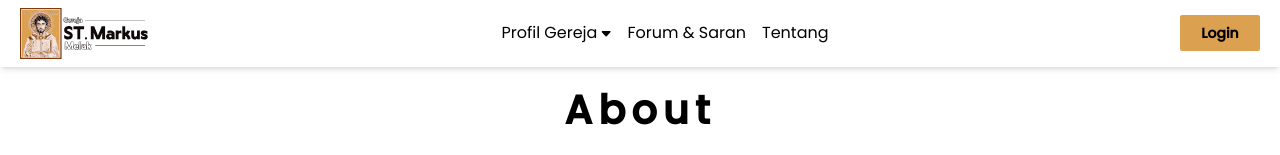
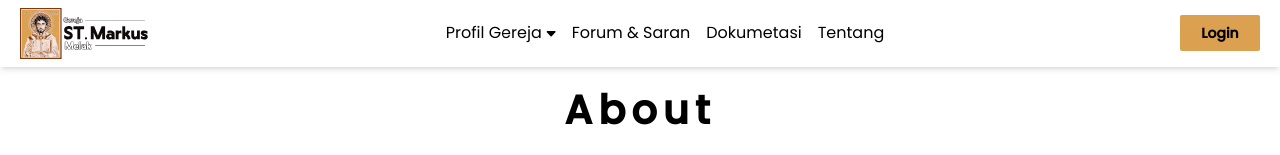
Before and after one commit to HaiPigGi/church-app, a Next.js app in the folder next-app/: page /pages/tim in a window 1280 px wide. Shown: the top 155 px of the page. Built offline with nearby package versions, Linux system fonts and the light colour scheme.

Commit message:
modified:   next-app/src/components/Fragments/Navbar/index.jsx

```diff
--- a/next-app/src/components/Fragments/Navbar/index.jsx
+++ b/next-app/src/components/Fragments/Navbar/index.jsx
@@ -46,6 +46,7 @@ function Navbar({props}){
                 <div className='md:flex hidden'>
                     <Dropdowns size="medium" intent="black" modalAbove="false">Profil Gereja</Dropdowns>
                     <NavLinks href="/pages/forum">Forum & Saran</NavLinks>
+                    <NavLinks href="/pages/dok">Dokumetasi</NavLinks>
                     <NavLinks href="/pages/tentang">Tentang</NavLinks>
                 </div>
             </motion.div>
```
